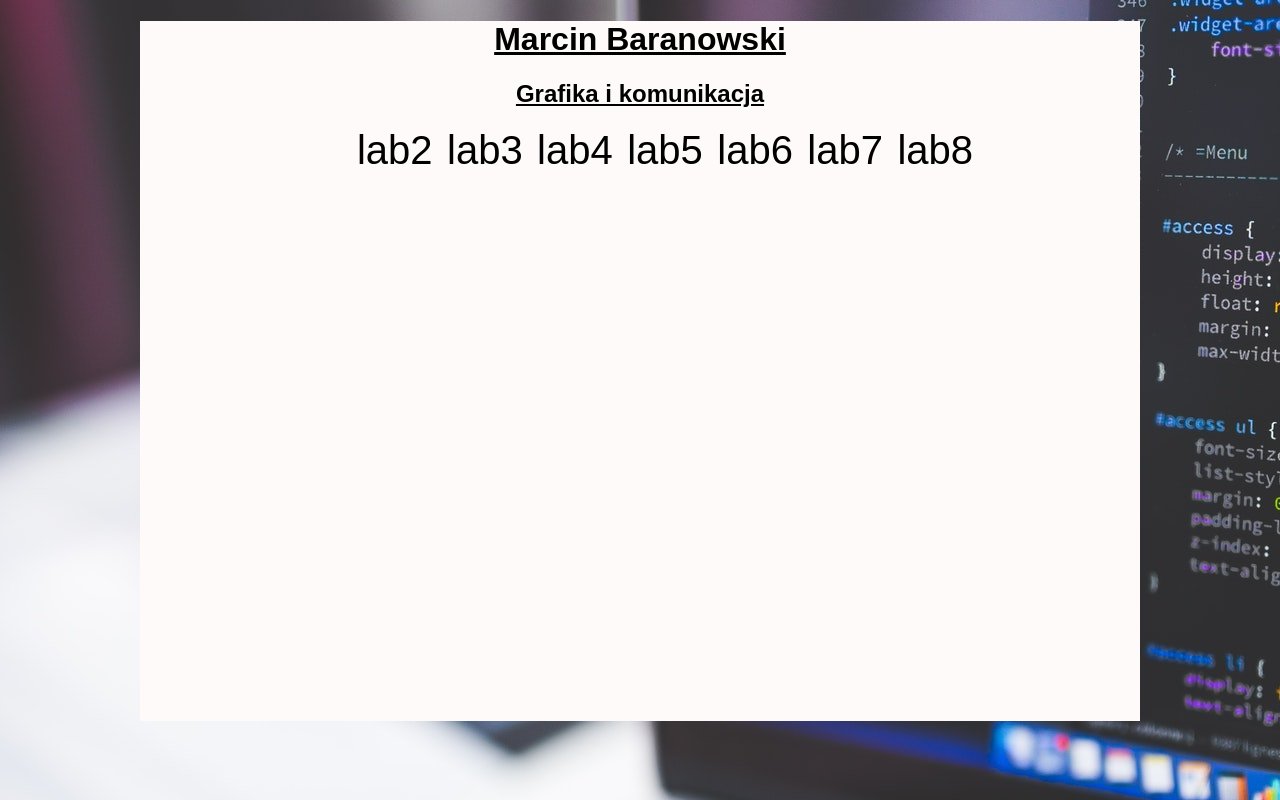
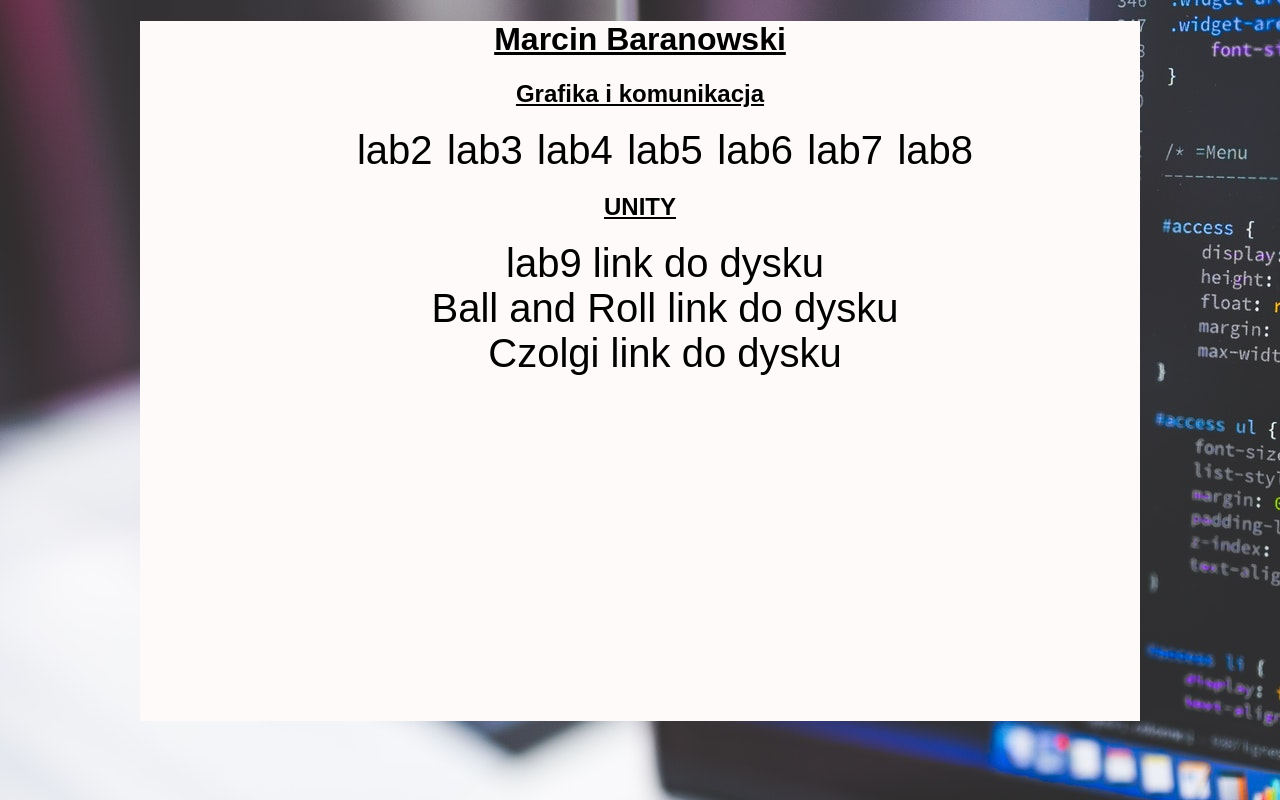
Before and after one commit to C1neks/Grafika-i-komunikacja, a plain HTML site: page index.html in a window 1280 px wide. Drawn offline with Linux system fonts and the light colour scheme.

Commit message:
Zadania unity

```diff
--- a/index.html
+++ b/index.html
@@ -35,6 +35,18 @@
             <a href="lab8.html"> lab8</a>
         </li>
     </ul>
+    <h2>UNITY</h2>
+    <ul>
+        <li>
+            <a href="https://drive.google.com/drive/folders/1RFMWWwhYeO49O4Zbrj3UbluNVYmOnZqY?usp=sharing"> lab9 link do dysku</a>
+        </li> <br>
+        <li>
+            <a href="https://drive.google.com/drive/folders/1NoZ92NsfboTY37_woxgmp1UlTJHjLSUT?usp=sharing"> Ball and Roll link do dysku</a>
+        </li> <br>
+        <li>
+            <a href="https://drive.google.com/file/d/1LrzbrHeFg6mdTMslYLpnrs8xs3CFDhG_/view?usp=sharing"> Czolgi link do dysku</a>
+        </li>
+    </ul>
     </div>
     </body>
 </html>
```
